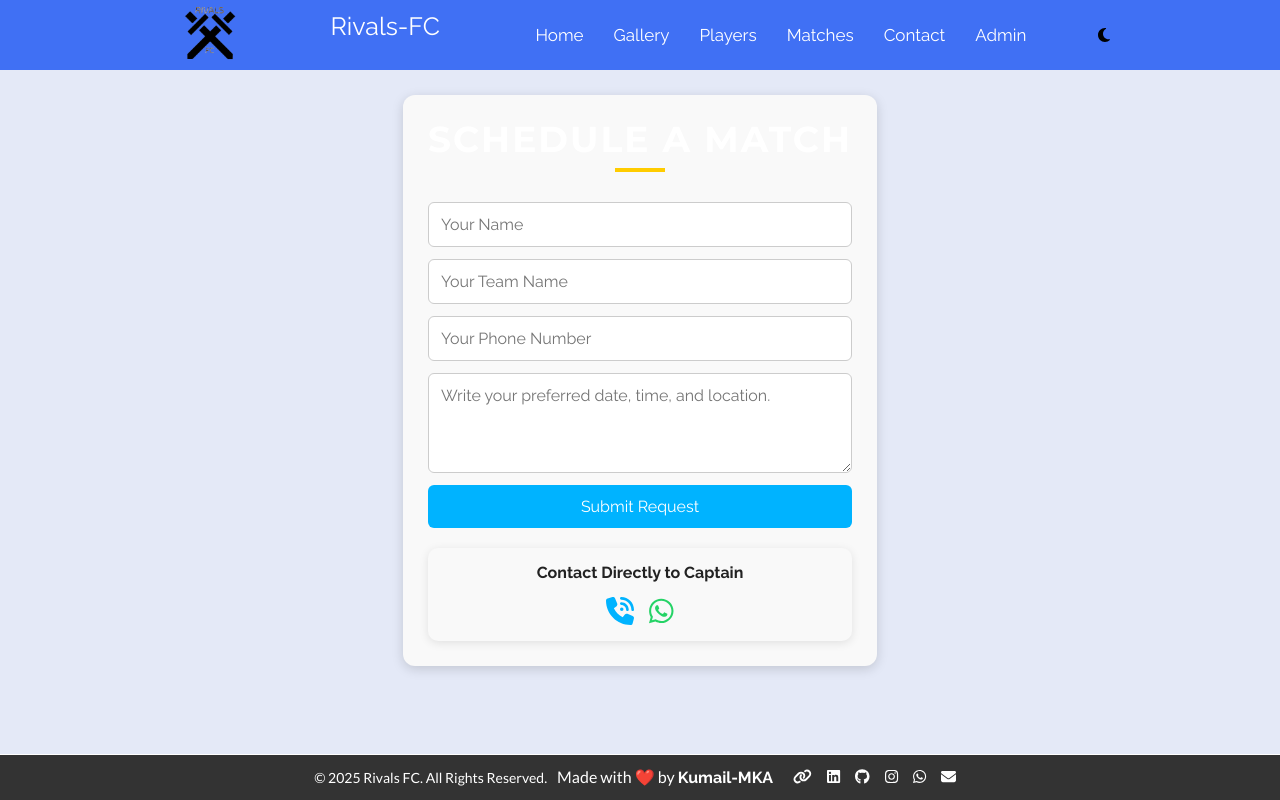
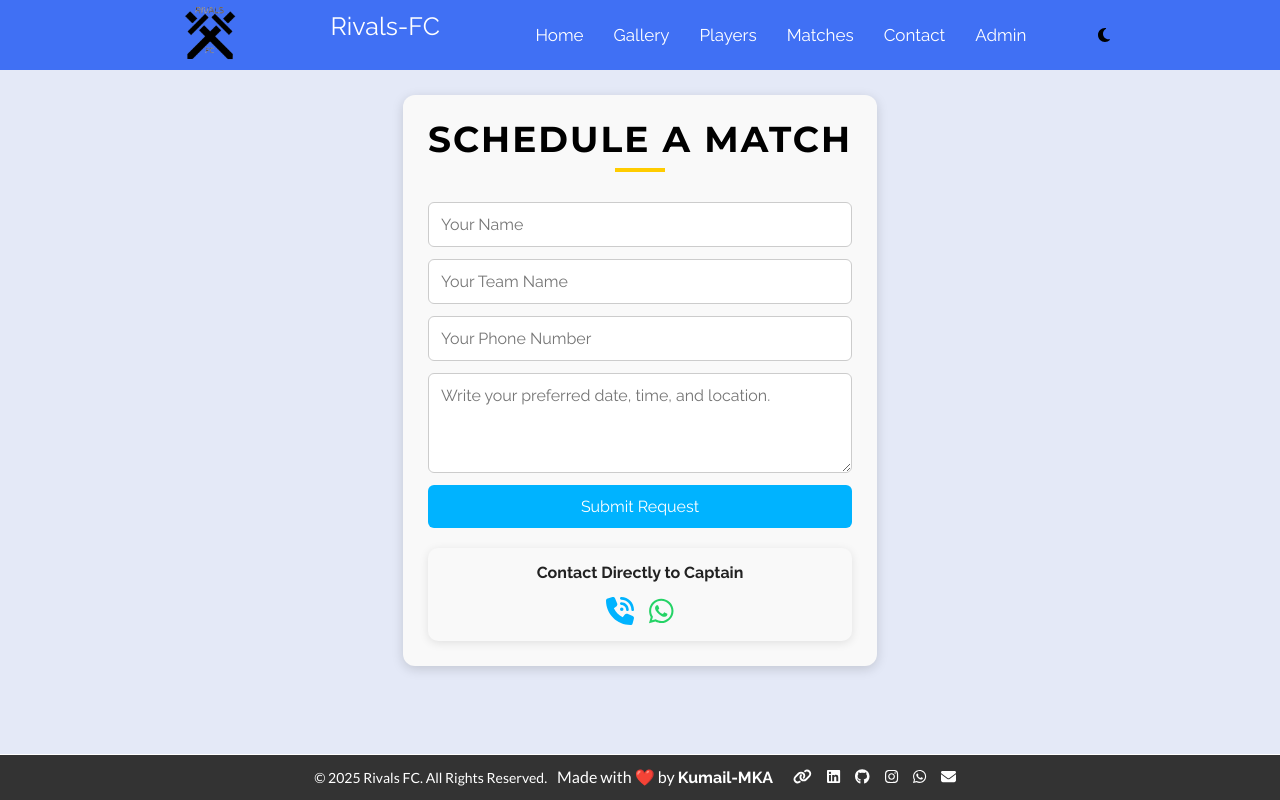
Before and after one commit to mkumail14/Rivals-FC-Webpage-V2, a React (Vite) app: page /Contact in a window 1280 px wide. Built offline with nearby package versions, Linux system fonts and the light colour scheme; no server answers; the database is empty.

Commit message:
Contact panel bug resolved!

```diff
--- a/src/myComponents/contact.jsx
+++ b/src/myComponents/contact.jsx
@@ -82,7 +82,7 @@ export default function Contact() {
   return (
     <div className="contactBody">
       <div className="secondSection">
-        <h2>Schedule a Match</h2>
+        <h2 style={{color:"black"}}>Schedule a Match</h2>
         <form onSubmit={onSubmit} className="contactForm">
           <input type="text" name="name" placeholder="Your Name" required />
           <input type="text" name="teamName" placeholder="Your Team Name" required />
```
